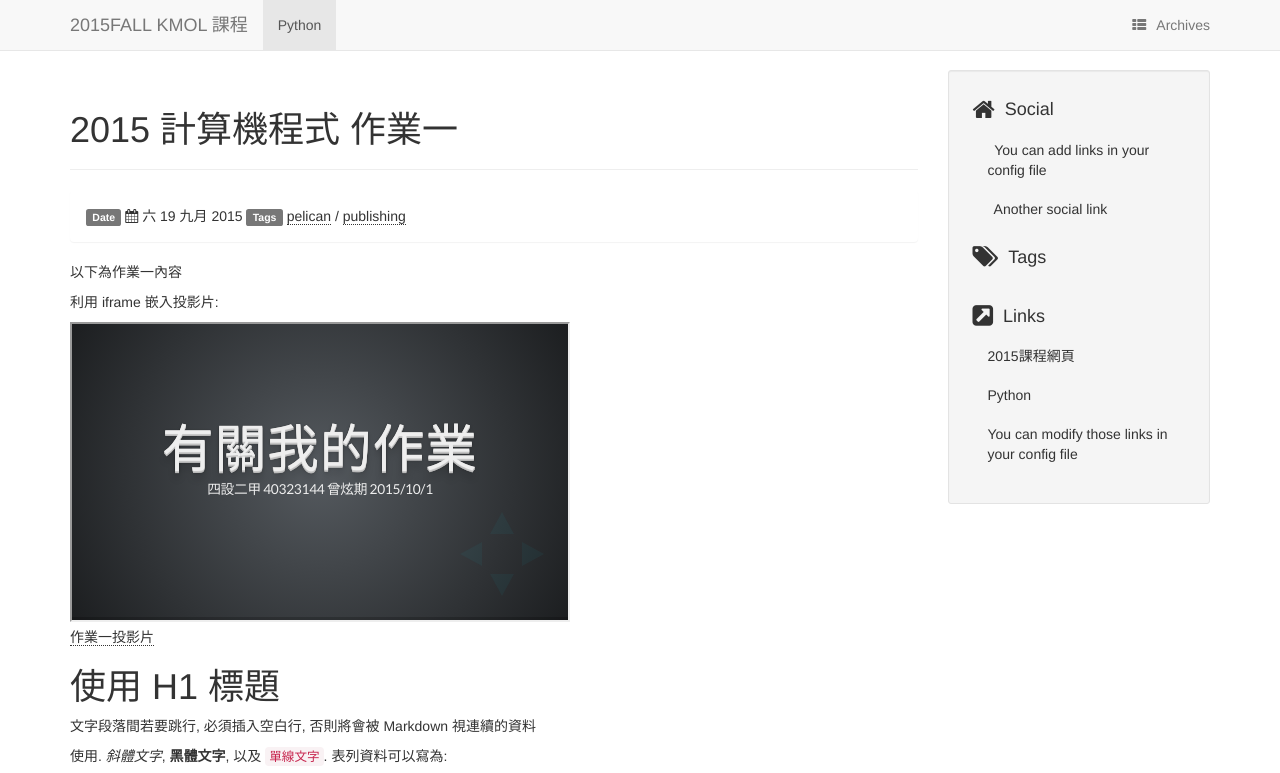
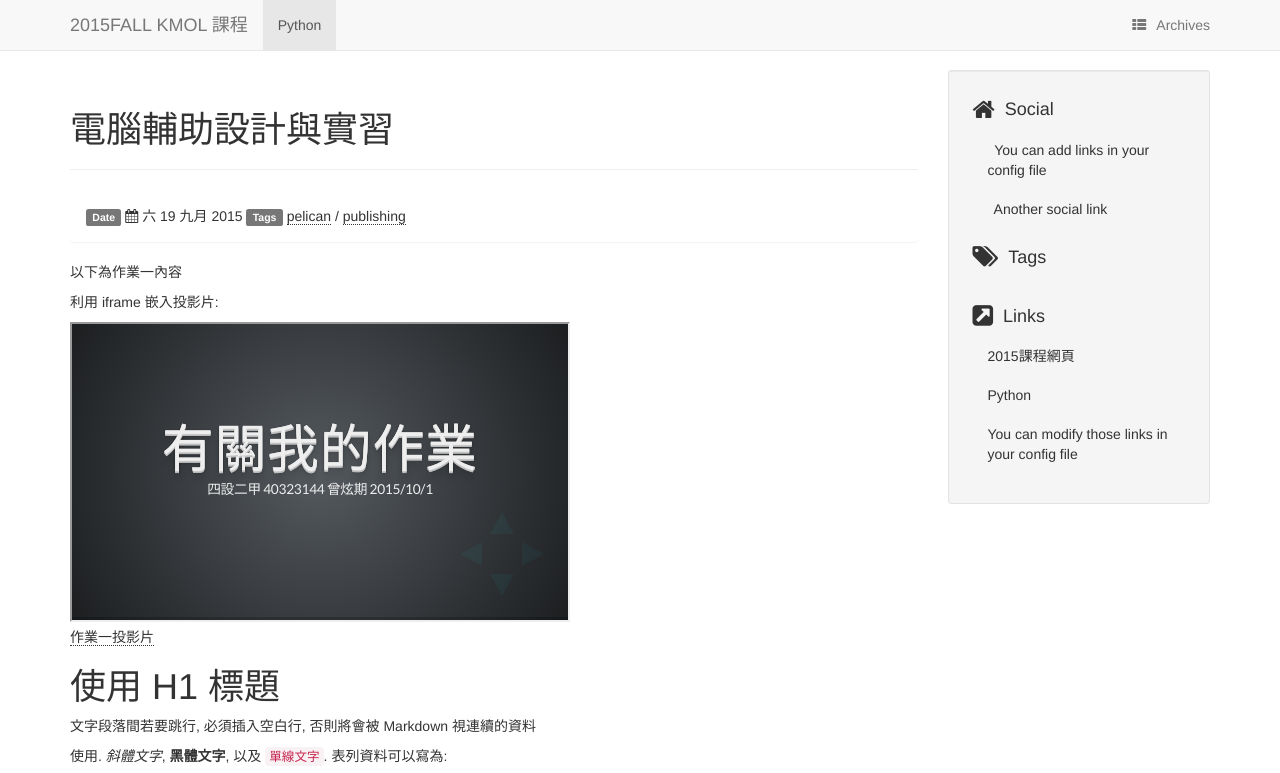
Before and after one commit to 40323144/test, a website: page 2015cp_hw_w1.html in a window 1280 px wide. Shown: the top 773 px of the page. Drawn offline with Linux system fonts and the light colour scheme; a script that the page names is missing; some icons are missing.

Commit message:
Update 2015cp_hw_w1.html

```diff
--- a/2015cp_hw_w1.html
+++ b/2015cp_hw_w1.html
@@ -2,7 +2,7 @@
 <html lang="en"
 >
 <head>
-    <title>2015 計算機程式 作業一 - 2015FALL KMOL 課程</title>
+    <title>2015 電腦輔助設計與實習 - 2015FALL KMOL 課程</title>
     <!-- Using the latest rendering mode for IE -->
     <meta http-equiv="X-UA-Compatible" content="IE=edge">
     <meta charset="utf-8">
@@ -18,7 +18,7 @@
 
         <meta property="og:site_name" content="2015FALL KMOL 課程" />
         <meta property="og:type" content="article"/>
-        <meta property="og:title" content="2015 計算機程式 作業一"/>
+        <meta property="og:title" content="電腦輔助設計與實習"/>
         <meta property="og:url" content="./2015cp_hw_w1.html"/>
         <meta property="og:description" content="作業一摘要"/>
         <meta property="article:published_time" content="2015-09-19" />
@@ -78,8 +78,8 @@
                 <h1>
                     <a href="./2015cp_hw_w1.html"
                        rel="bookmark"
-                       title="Permalink to 2015 計算機程式 作業一">
-                        2015 計算機程式 作業一
+                       title="Permalink to 電腦輔助設計與實習">
+                        電腦輔助設計與實習
                     </a>
                 </h1>
             </header>
```
